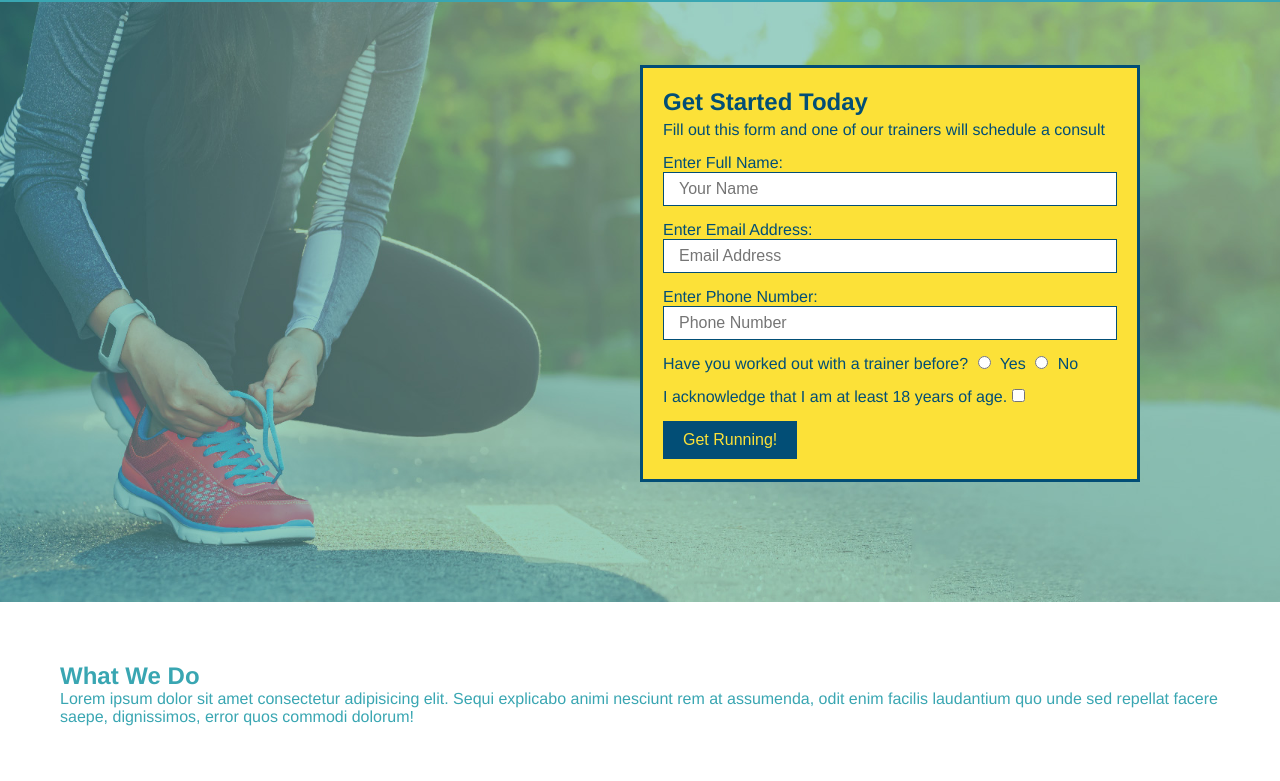
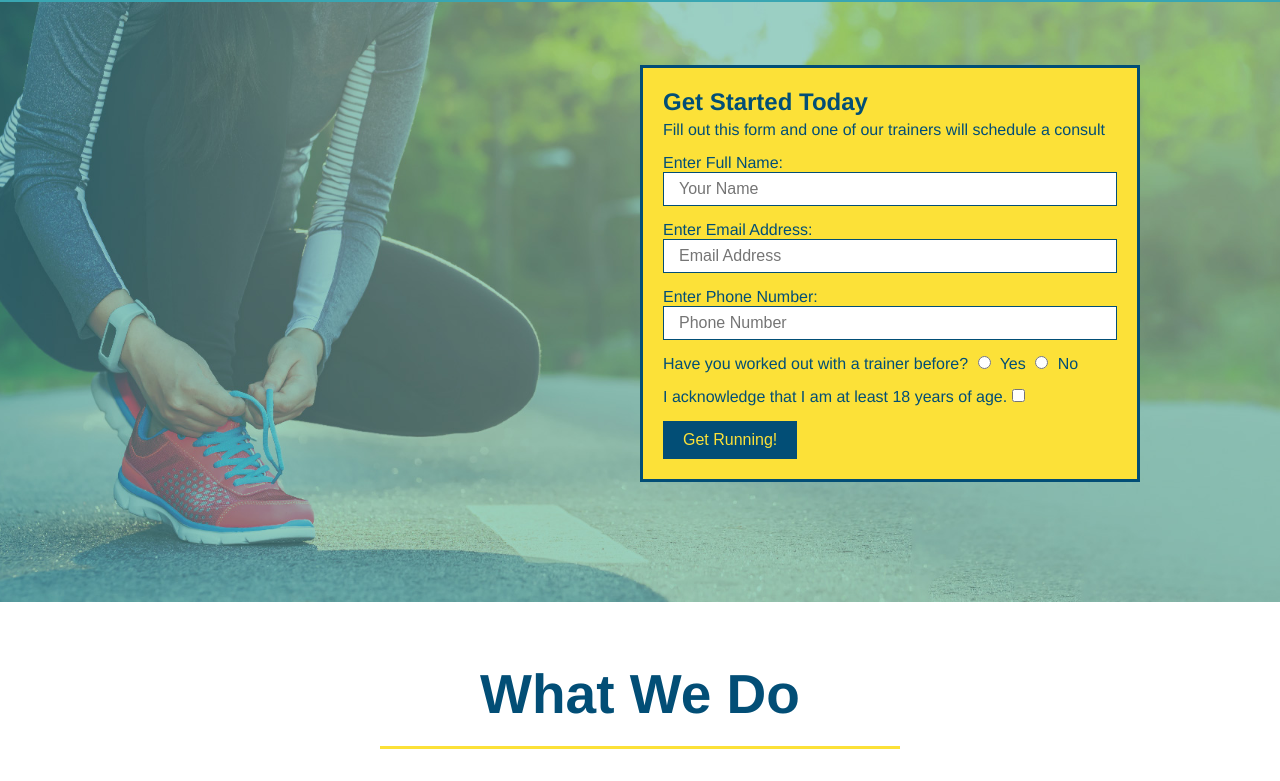
Before and after one commit to Nkepers/run-buddy, a plain HTML site: page index.html in a window 1280 px wide. Shown: the part 80-861 px from the top of the page. Drawn offline with Linux system fonts and the light colour scheme.

Commit message:
worked on the h2 intro including margins, borders, and text.

```diff
--- a/assets/css/style.css
+++ b/assets/css/style.css
@@ -121,4 +121,25 @@ section {
     padding: 10px 20px;
     font-size: 16px;
 }
-/* Hero Style End*/
+
+.intro {
+    text-align: center;
+}
+
+.intro h2 {
+    font-size: 55px;
+    color: #024e76;
+    margin-bottom: 35px;
+    padding: 0 100px 20px 100px;
+    border-bottom: 3px solid;
+    border-color: #fce138;
+    display: inline-block;
+}
+
+.intro p {
+    line-height: 1.7;
+    color: #39a6b2;
+    width: 80%;
+    font-size: 20px;
+    margin: 0 auto;
+}
--- a/index.html
+++ b/index.html
@@ -77,7 +77,7 @@
     </section>
 
     <!--"What We Do" section-->
-    <section id="what-we-do">
+    <section id="what-we-do" class="intro">
         <h2>What We Do</h2>
         <p>
             Lorem ipsum dolor sit amet consectetur adipisicing elit. Sequi explicabo animi nesciunt rem at assumenda, odit enim facilis laudantium quo unde sed repellat facere saepe, dignissimos, error quos commodi dolorum!
```
